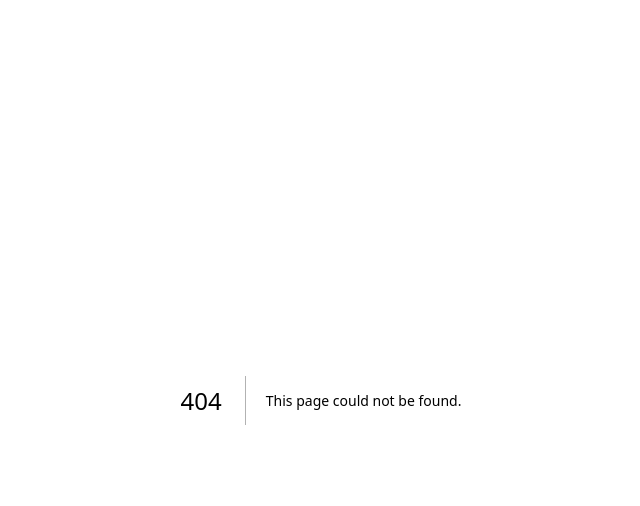
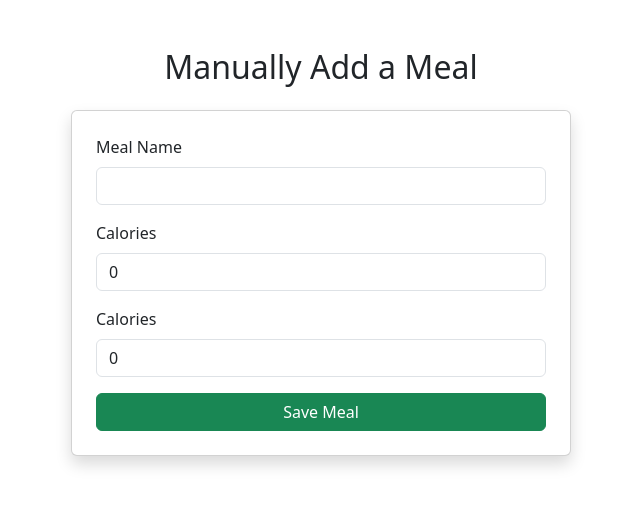
Before and after one commit to LetsGhost/Calorie-Tracker, a Next.js app: page /add/manual in a window 1280 px wide. Before the commit this address had no page. Shown: the top 506 px of the page, without its empty margins (319-959 px from the left). Built offline with nearby package versions, Linux system fonts and the light colour scheme.

Commit message:
Add AddManualMeal and AddMealOptions components for meal entry

```diff
--- /dev/null
+++ b/src/app/add/manual/page.tsx
@@ -0,0 +1,81 @@
+// components/AddManualMeal.tsx
+'use client';
+import React, { useState } from 'react';
+
+interface MealFormData {
+  name: string;
+  calories: number;
+  protein: number;
+  time: string;
+}
+
+export default function AddManualMeal() {
+  const [formData, setFormData] = useState<MealFormData>({
+    name: '',
+    calories: 0,
+    protein: 0,
+    time: ''
+  });
+
+  const handleChange = (e: React.ChangeEvent<HTMLInputElement>) => {
+    const { name, value } = e.target;
+    setFormData(prev => ({
+      ...prev,
+      [name]: name === 'calories' ? parseInt(value) : value
+    }));
+  };
+
+  const handleSubmit = (e: React.FormEvent) => {
+    e.preventDefault();
+    console.log('Submitted meal:', formData);
+    // TODO: Send to API
+  };
+
+  return (
+    <div className="container py-5">
+      <h2 className="text-center mb-4">Manually Add a Meal</h2>
+      <form onSubmit={handleSubmit} className="card p-4 shadow mx-auto" style={{ maxWidth: 500 }}>
+        <div className="mb-3">
+          <label htmlFor="name" className="form-label">Meal Name</label>
+          <input
+            type="text"
+            className="form-control"
+            id="name"
+            name="name"
+            value={formData.name}
+            onChange={handleChange}
+            required
+          />
+        </div>
+
+        <div className="mb-3">
+          <label htmlFor="calories" className="form-label">Calories</label>
+          <input
+            type="number"
+            className="form-control"
+            id="calories"
+            name="calories"
+            value={formData.calories}
+            onChange={handleChange}
+            required
+          />
+        </div>
+
+        <div className="mb-3">
+          <label htmlFor="protein" className="form-label">Calories</label>
+          <input
+            type="number"
+            className="form-control"
+            id="protein"
+            name="protein"
+            value={formData.protein}
+            onChange={handleChange}
+            required
+          />
+        </div>
+
+        <button type="submit" className="btn btn-success w-100">Save Meal</button>
+      </form>
+    </div>
+  );
+}
--- a/src/app/home/page.tsx
+++ b/src/app/home/page.tsx
@@ -63,7 +63,7 @@ export default function HomePage() {
         </div>
 
         <div className="text-center">
-          <Link href="/log" className="btn btn-success">
+          <Link href="/log" className="btn btn-success" >
             + Add Meal
           </Link>
         </div>
```
Also changed, not shown: src/app/log/page.tsx (added, +37 -0 lines).
